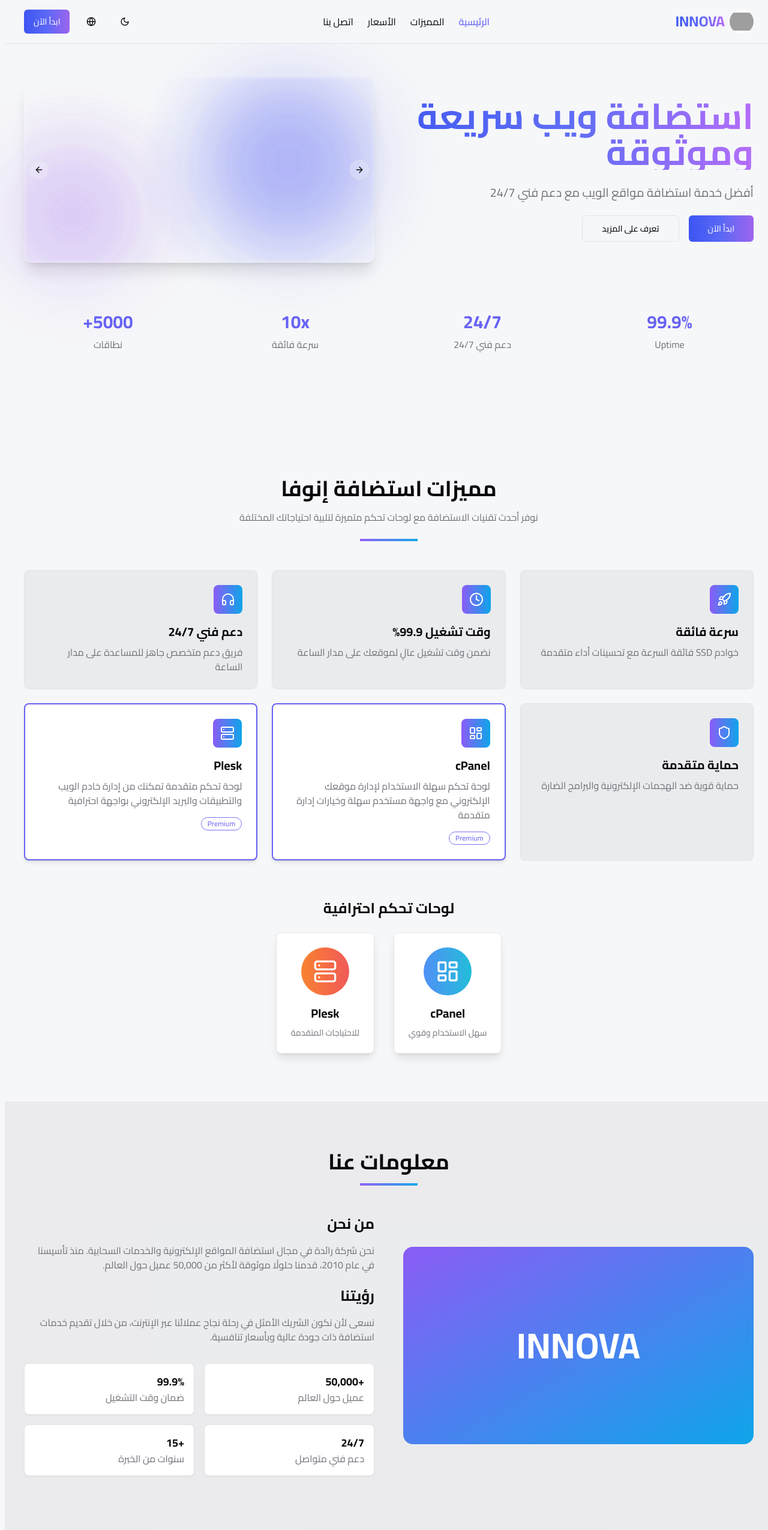
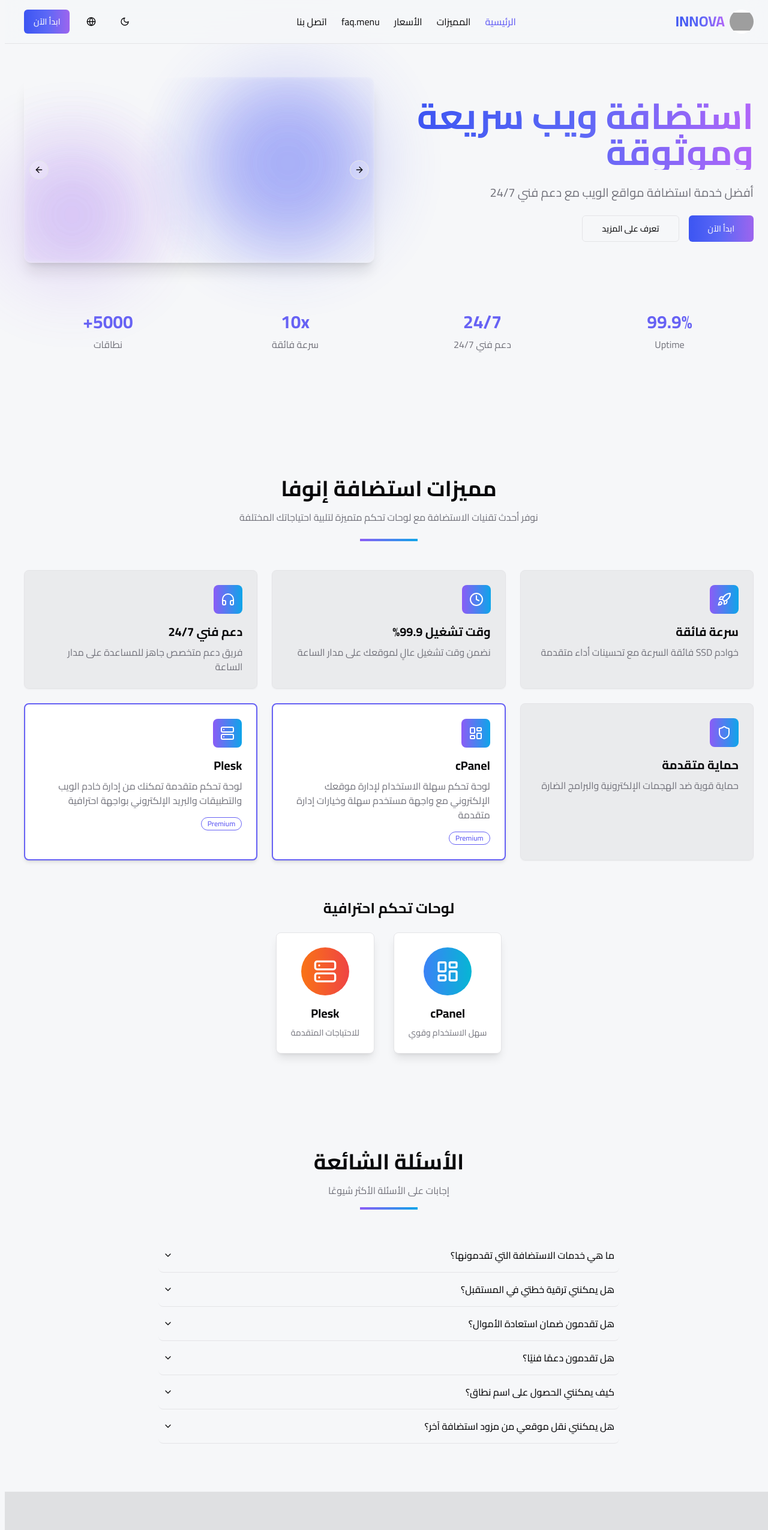
Before and after one commit to innova-tecs/innova-web-oasis, a React (Vite) app: page / in a window 1280 px wide. Shown: the top 2550 px of the page at 60% size. Built offline with nearby package versions, Linux system fonts and the light colour scheme; grey boxes are pictures that could not be loaded.

Commit message:
Fix: Restore Home page and add FAQ to menu
Restored the Home page to its original state. Added a new "FAQ" option to the navigation menu.

```diff
--- a/src/components/Header.tsx
+++ b/src/components/Header.tsx
@@ -1,3 +1,4 @@
+
 import React, { useState } from 'react';
 import { Link, useLocation } from 'react-router-dom';
 import { useLanguage } from '@/hooks/useLanguage';
@@ -56,6 +57,12 @@ const Header: React.FC = () => {
             className={`transition-colors ${isActive('/pricing') ? 'text-primary font-medium' : 'text-foreground hover:text-primary'}`}
           >
             {t('pricing')}
+          </Link>
+          <Link
+            to="/#faq"
+            className={`transition-colors text-foreground hover:text-primary`}
+          >
+            {t('faq.menu')}
           </Link>
           <Link
             to="/contact"
@@ -142,6 +149,13 @@ const Header: React.FC = () => {
               {t('pricing')}
             </Link>
             <Link
+              to="/#faq"
+              className={`px-4 py-2 transition-colors text-foreground hover:text-primary`}
+              onClick={() => setMobileMenuOpen(false)}
+            >
+              {t('faq.menu')}
+            </Link>
+            <Link
               to="/contact"
               className={`px-4 py-2 transition-colors ${isActive('/contact') ? 'text-primary font-medium' : 'text-foreground hover:text-primary'}`}
               onClick={() => setMobileMenuOpen(false)}
--- a/src/pages/Home.tsx
+++ b/src/pages/Home.tsx
@@ -3,8 +3,6 @@ import React from 'react';
 import Header from '@/components/Header';
 import HeroSection from '@/components/HeroSection';
 import FeaturesSection from '@/components/FeaturesSection';
-import AboutSection from '@/components/AboutSection';
-import TestimonialsSection from '@/components/TestimonialsSection';
 import FAQSection from '@/components/FAQSection';
 import Footer from '@/components/Footer';
 import { useLanguage } from '@/hooks/useLanguage';
@@ -18,8 +16,6 @@ const Home = () => {
       <main>
         <HeroSection />
         <FeaturesSection />
-        <AboutSection />
-        <TestimonialsSection />
         <FAQSection />
       </main>
       <Footer />
```
